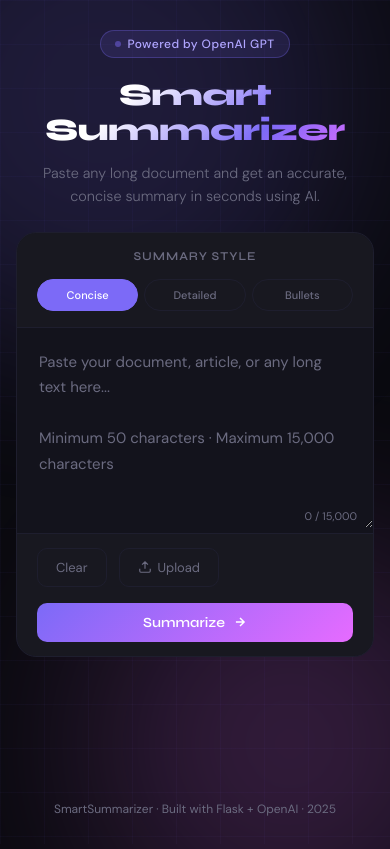
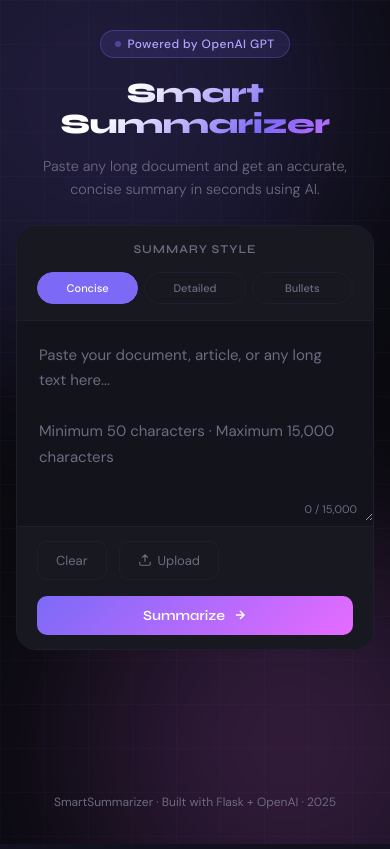
Before and after one commit to mohitgit999/Smart-Document-Summarizer, a Flask app: page / in a window 390 px wide. Run offline with Flask 3, Linux system fonts and the light colour scheme.

Commit message:
Force block display on title words and reduce font size on mobile

```diff
--- a/templates/index.html
+++ b/templates/index.html
@@ -299,11 +299,12 @@
       text-align: center;
     }
 
-    .mobile-break { display: none; }
+    .title-word { display: inline; }
 
     /* ── Responsive Tweaks ── */
     @media (max-width: 600px) {
-      .mobile-break { display: block; }
+      .title-word { display: block; }
+      h1 { font-size: 28px !important; }
       header { padding: 30px 16px 0; }
       main { padding: 0 16px 40px; }
       .subtitle { font-size: 0.9rem; margin-bottom: 24px; }
@@ -325,7 +326,7 @@
 
 <header>
   <div class="badge"><span class="badge-dot"></span> Powered by OpenAI GPT</div>
-  <h1>Smart<br class="mobile-break">Summarizer</h1>
+  <h1><span class="title-word">Smart</span><span class="title-word">Summarizer</span></h1>
   <p class="subtitle">Paste any long document and get an accurate, concise summary in seconds using AI.</p>
 </header>
 
```
